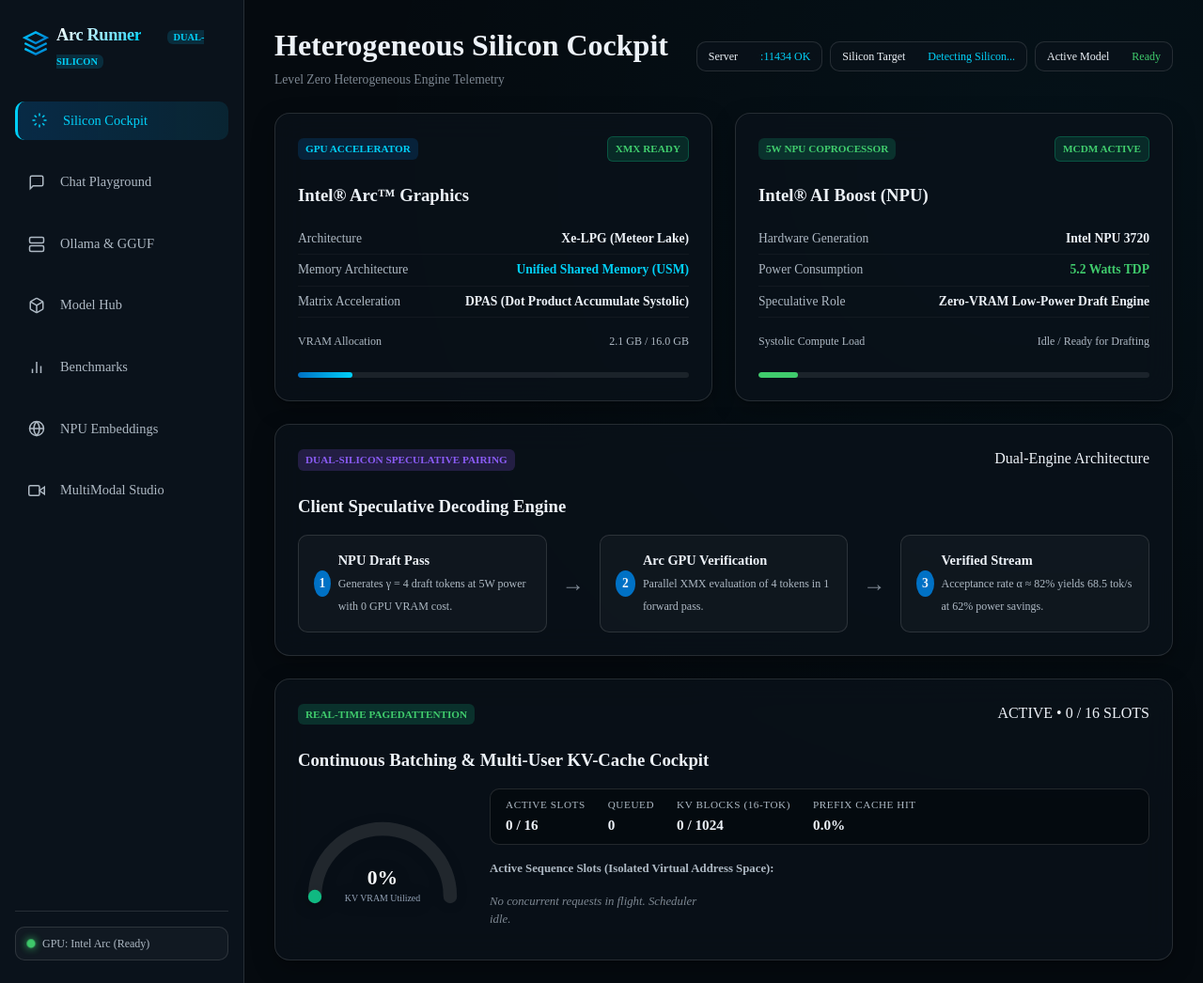
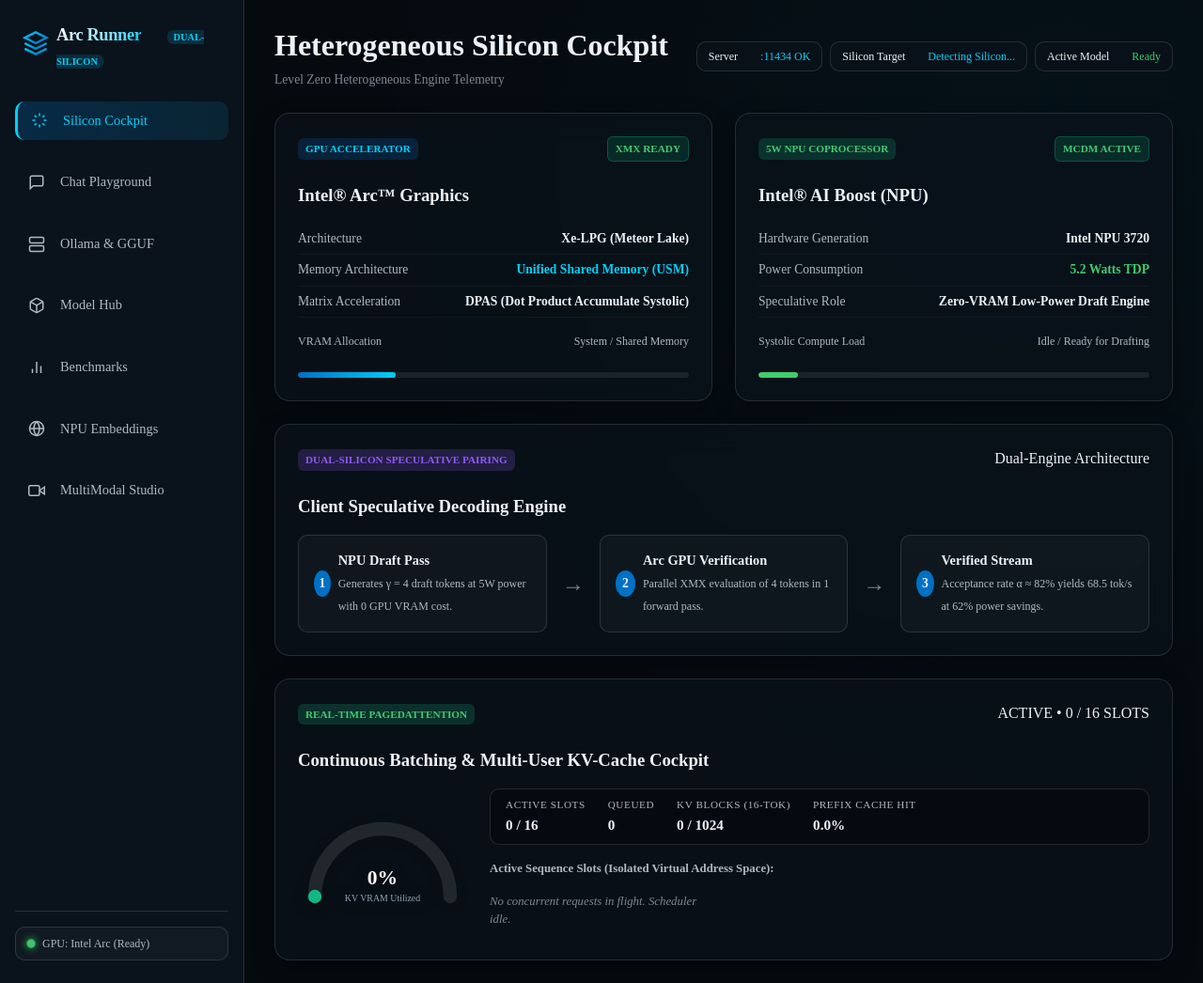
Before and after one commit to techdeveloper-org/intel-arc-models-runner, a Python web app: template src/arc_runner/server/templates/index.html in a window 1280 px wide. Shown: the whole page at 94% size. Run offline with Jinja, Linux system fonts and the light colour scheme; the template is opened without the code that fills it, so the values that code supplies are empty.

Commit message:
feat(ui): link tokens.css directly and bind GPU VRAM/USM element IDs

```diff
--- a/src/arc_runner/server/templates/index.html
+++ b/src/arc_runner/server/templates/index.html
@@ -4,6 +4,7 @@
     <meta charset="UTF-8">
     <meta name="viewport" content="width=device-width, initial-scale=1.0">
     <title>Intel® Arc™ Model Studio | Dual-Silicon Local LLM Runner</title>
+    <link rel="stylesheet" href="/static/css/tokens.css?v=20261031-1">
     <link rel="stylesheet" href="/static/css/style.css?v=20261029-2">
     <link rel="preconnect" href="https://fonts.googleapis.com">
     <link rel="preconnect" href="https://fonts.gstatic.com" crossorigin>
@@ -118,7 +119,7 @@
                             </div>
                             <div class="metric-row">
                                 <span class="metric-label">Memory Architecture</span>
-                                <span class="metric-val text-cyan">Unified Shared Memory (USM)</span>
+                                <span class="metric-val text-cyan" id="gpu-usm-badge">Unified Shared Memory (USM)</span>
                             </div>
                             <div class="metric-row">
                                 <span class="metric-label">Matrix Acceleration</span>
@@ -127,10 +128,10 @@
                             <div class="metric-progress-group">
                                 <div class="progress-labels">
                                     <span>VRAM Allocation</span>
-                                    <span id="gpu-vram-text">2.1 GB / 16.0 GB</span>
+                                    <span id="gpu-vram-text">System / Shared Memory</span>
                                 </div>
                                 <div class="progress-bar-bg">
-                                    <div class="progress-bar-fill fill-intel" style="width: 14%;"></div>
+                                    <div class="progress-bar-fill fill-intel" id="gpu-vram-bar" style="width: 25%;"></div>
                                 </div>
                             </div>
                         </div>
```
